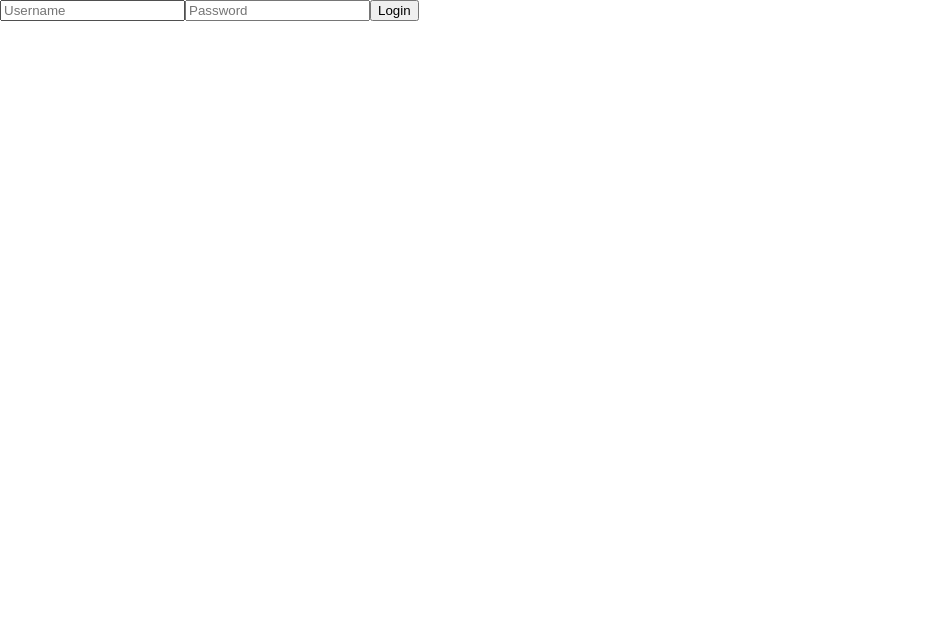
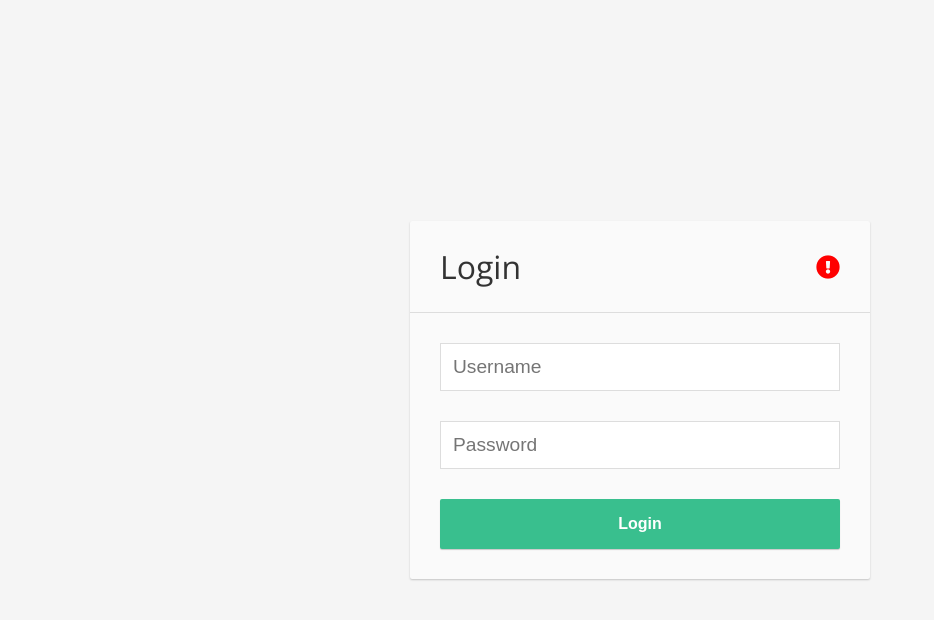
Before and after one commit to MrMeowCat/music_webface, a React (Create React App) app: page /#/login in a window 1280 px wide. Both pictures are taken after a click on the button "Login". Shown: the top 620 px of the page, without its empty margins (0-934 px from the left). Built offline with nearby package versions, Linux system fonts and the light colour scheme; no server answers; the HTML template or start-up script is replaced by a standard one.

Commit message:
customize login page

```diff
--- a/package.json
+++ b/package.json
@@ -3,6 +3,7 @@
   "version": "0.1.0",
   "private": true,
   "dependencies": {
+    "@fortawesome/fontawesome-free": "^5.2.0",
     "axios": "^0.18.0",
     "react": "^16.4.2",
     "react-dom": "^16.4.2",
--- a/src/components/dumb/Login.css
+++ b/src/components/dumb/Login.css
@@ -0,0 +1,60 @@
+.login-wrapper {
+  width: 100%;
+  height: 100%;
+}
+.login {
+  background: #fafafa;
+  border-radius: 2px;
+  box-shadow: 0 1px 2px 0 rgba(0,0,0,.2);
+}
+.login-header {
+  border-bottom: 1px solid #ddd;
+}
+.login-header h2 {
+  padding: 24px 30px;
+  font-weight: 400;
+  font-size: 2em;
+  color: #333;
+}
+.login-header i {
+  display: flex;
+  font-size: 1.5em;
+}
+.login-header i.grey {
+  color: #aaa;
+}
+.login-header i.red {
+  color: #f00;
+}
+.login-input input {
+  min-width: 400px;
+  border: 1px solid #ddd;
+  font-size: 1.2em;
+  font-weight: 500;
+  color: #444;
+  padding: 12px;
+  outline: 0;
+  transition: all .2s ease;
+}
+.login-input input:hover, .login-input input:focus {
+  border-color: #39bf8e;
+}
+.login-footer button {
+  width: 100%;
+  height: 50px;
+  background: #39bf8e;
+  border: none;
+  border-radius: 2px;
+  box-shadow: 0 1px 1px 0 rgba(0,0,0,.2);
+  color: #fff;
+  font-size: 1.0em;
+  font-weight: 600;
+  transition: all .2s ease;
+}
+.login-footer button:hover {
+  background: #339f74;
+}
+.login-footer button:disabled {
+  background: #aeaeae !important;
+  cursor: default;
+}
--- a/src/components/dumb/Login.tsx
+++ b/src/components/dumb/Login.tsx
@@ -3,6 +3,8 @@ import * as React from 'react';
 import { ReactNode } from 'react';
 
 interface ThisProps {
+  pending: boolean;
+  error: boolean;
   onUsernameChange: (e: any) => any;
   onPasswordChange: (e: any) => any;
   onLoginClick: () => any;
@@ -16,14 +18,32 @@ export class Login extends React.Component<ThisProps> {
 
   public render(): ReactNode {
     return (
-      <div>
-        <div>
-          <input type={'text'} placeholder={'Username'} onChange={this.props.onUsernameChange}/>
-          <input type={'password'} placeholder={'Password'} onChange={this.props.onPasswordChange}/>
-          <button onClick={this.props.onLoginClick}>Login</button>
+      <div className={'login-wrapper flex-m'}>
+        <div className={'login'}>
+          <div className={'login-header flex-b'}>
+            <h2 className={'m0'}>Login</h2>
+            {this.renderStatus()}
+          </div>
+          <div className={'login-input pl30 pt30 pr30'}>
+            <input type={'text'} placeholder={'Username'} onChange={this.props.onUsernameChange}/>
+          </div>
+          <div className={'login-input pl30 pt30 pr30'}>
+            <input type={'password'} placeholder={'Password'} onChange={this.props.onPasswordChange}/>
+          </div>
+          <div className={'login-footer p30'}>
+            <button disabled={this.props.pending} onClick={this.props.onLoginClick}>Login</button>
+          </div>
         </div>
       </div>
     )
   }
 
+  private renderStatus = (): ReactNode => {
+    if (this.props.pending) {
+      return <i className={'far fa-clock pl30 pr30 flex-col-m grey'}/>;
+    } else if (this.props.error) {
+      return <i className={'fas fa-exclamation-circle pl30 pr30 flex-col-m red'}/>;
+    }
+    return <i/>;
+  };
 }
--- a/src/components/smart/LoginSmart.tsx
+++ b/src/components/smart/LoginSmart.tsx
@@ -11,6 +11,8 @@ import { State } from 'store/states';
 
 interface ThisProps {
   loggedIn: boolean;
+  pending: boolean;
+  error: boolean;
   loginPending: () => any;
   loginSuccess: () => any;
   loginFailed: () => any;
@@ -23,7 +25,9 @@ interface ThisState {
 
 const mapState2Props = (state: State) => {
   return {
-    loggedIn: state.authState.loggedIn
+    loggedIn: state.authState.loggedIn,
+    pending: state.authState.pending,
+    error: state.authState.error
   };
 };
 
@@ -48,7 +52,9 @@ class LoginSmart extends React.Component<ThisProps, ThisState> {
   public render(): ReactNode {
     return this.props.loggedIn ?
       <Redirect to={'/'}/> :
-      <Login onUsernameChange={this.handleUsernameChange}
+      <Login pending={this.props.pending}
+             error={this.props.error}
+             onUsernameChange={this.handleUsernameChange}
              onPasswordChange={this.handlePasswordChange}
              onLoginClick={this.handleLoginClick}/>;
   }
--- a/src/index.css
+++ b/src/index.css
@@ -1,5 +1,153 @@
+@import url('https://fonts.googleapis.com/css?family=Open+Sans:300,400,600,700');
+@import "~@fortawesome/fontawesome-free/css/all.css";
+
+html {
+  height: 100%;
+}
 body {
   margin: 0;
   padding: 0;
-  font-family: sans-serif;
+  font-family: 'Open Sans', sans-serif;
+  height: 100%;
+  background: #f5f5f5;
 }
+#root {
+  height: 100%;
+}
+* {
+  box-sizing: border-box;
+}
+button, button:hover, a, a:focus, a:hover {
+  outline: 0;
+  cursor: pointer;
+}
+
+.flex {
+  display: flex;
+}
+.flex-c {
+  display: flex;
+  justify-content: center;
+}
+.flex-m {
+  display: flex;
+  justify-content: center;
+  align-items: center;
+}
+.flex-col {
+  display: flex;
+  flex-direction: column;
+}
+.flex-col-c {
+  display: flex;
+  flex-direction: column;
+  align-items: center;
+}
+.flex-col-m {
+  display: flex;
+  flex-direction: column;
+  justify-content: center;
+  align-items: center;
+}
+.flex-b {
+  display: flex;
+  justify-content: space-between;
+}
+
+.p0 {
+   padding: 0;
+ }
+.p10 {
+  padding: 10px;
+}
+.pl10 {
+  padding-left: 10px;
+}
+.pr10 {
+  padding-right: 10px;
+}
+.pt10 {
+  padding-top: 10px;
+}
+.pb10 {
+  padding-bottom: 10px;
+}
+.p20 {
+  padding: 20px;
+}
+.pl20 {
+  padding-left: 20px;
+}
+.pr20 {
+  padding-right: 20px;
+}
+.pt20 {
+  padding-top: 20px;
+}
+.pb20 {
+  padding-bottom: 20px;
+}
+.p30 {
+  padding: 30px;
+}
+.pl30 {
+  padding-left: 30px;
+}
+.pr30 {
+  padding-right: 30px;
+}
+.pt30 {
+  padding-top: 30px;
+}
+.pb30 {
+  padding-bottom: 30px;
+}
+
+.m0 {
+  margin: 0;
+}
+.m10 {
+  margin: 10px;
+}
+.ml10 {
+  margin-left: 10px;
+}
+.mr10 {
+  margin-right: 10px;
+}
+.mt10 {
+  margin-top: 10px;
+}
+.mb10 {
+  margin-bottom: 10px;
+}
+.m20 {
+  margin: 20px;
+}
+.ml20 {
+  margin-left: 20px;
+}
+.mr20 {
+  margin-right: 20px;
+}
+.mt20 {
+  margin-top: 20px;
+}
+.mb20 {
+  margin-bottom: 20px;
+}
+.m30 {
+  margin: 30px;
+}
+.ml30 {
+  margin-left: 30px;
+}
+.mr30 {
+  margin-right: 30px;
+}
+.mt30 {
+  margin-top: 30px;
+}
+.mb30 {
+  margin-bottom: 30px;
+}
--- a/src/store/actions.ts
+++ b/src/store/actions.ts
@@ -1,11 +1,3 @@
-/* Action Keys */
-export enum ActionKeys {
-  LOGIN_PENDING = 'LOGIN PENDING',
-  LOGIN_SUCCESS = 'LOGIN SUCCESS',
-  LOGIN_FAILED = 'LOGIN FAILED',
-  LOGOUT = 'LOGOUT',
-}
-
 /* Action Types */
 interface LoginPendingAction {
   readonly type: ActionKeys.LOGIN_PENDING
@@ -29,6 +21,14 @@ export type ActionTypes =
 | LoginFailedAction
 | LogoutAction
 
+/* Action Keys */
+export enum ActionKeys {
+  LOGIN_PENDING = 'LOGIN PENDING',
+  LOGIN_SUCCESS = 'LOGIN SUCCESS',
+  LOGIN_FAILED = 'LOGIN FAILED',
+  LOGOUT = 'LOGOUT',
+}
+
 /* Action Creators */
 export namespace Actions {
   export const loginPending = (): LoginPendingAction => {
--- a/src/store/reducers.ts
+++ b/src/store/reducers.ts
@@ -7,9 +7,9 @@ const authReducer: Reducer<AuthState> = (state: AuthState = initAuthState, actio
     case ActionKeys.LOGIN_PENDING:
       return {...state, pending: true};
     case ActionKeys.LOGIN_SUCCESS:
-      return {...state, loggedIn: true, pending: false};
+      return {...state, loggedIn: true, pending: false, error: false};
     case ActionKeys.LOGIN_FAILED:
-      return {...state, pending: false};
+      return {...state, pending: false, error: true};
     case ActionKeys.LOGOUT:
       return {...state, loggedIn: false};
     default: return state;
--- a/src/store/states.ts
+++ b/src/store/states.ts
@@ -7,9 +7,11 @@ export interface State {
 export interface AuthState {
   readonly loggedIn: boolean;
   readonly pending: boolean;
+  readonly error: boolean;
 }
 
 export const initAuthState: AuthState = {
   loggedIn: !!authService.getToken(),
-  pending: false
+  pending: false,
+  error: false
 };
```
